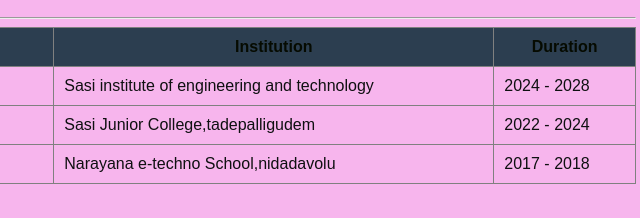
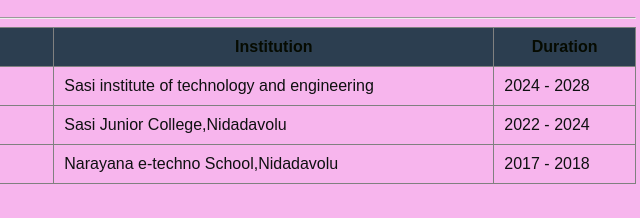
Before and after one commit to ashrafulsk/My-resume, a plain HTML site: page index.html in a window 1280 px wide. Shown: the part 309-527 px from the top of the page, 636-1276 px from the left. Drawn offline with Linux system fonts and the light colour scheme.

Commit message:
Update index.html

```diff
--- a/index.html
+++ b/index.html
@@ -42,17 +42,17 @@
         </tr>
         <tr>
             <td>Bachelor of Technology in Artificial Intelligence and Machine Learning</td>
-            <td>Sasi institute of engineering and technology</td>
+            <td>Sasi institute of technology and engineering</td>
             <td>2024 - 2028</td>
         </tr>
         <tr>
             <td>Intermediate</td>
-            <td>Sasi Junior College,tadepalligudem</td>
+            <td>Sasi Junior College,Nidadavolu</td>
             <td>2022 - 2024</td>
         </tr>
         <tr>
             <td>SSC</td>
-            <td>Narayana e-techno School,nidadavolu</td>
+            <td>Narayana e-techno School,Nidadavolu</td>
             <td>2017 - 2018</td>
         </tr>
     </table>
```
